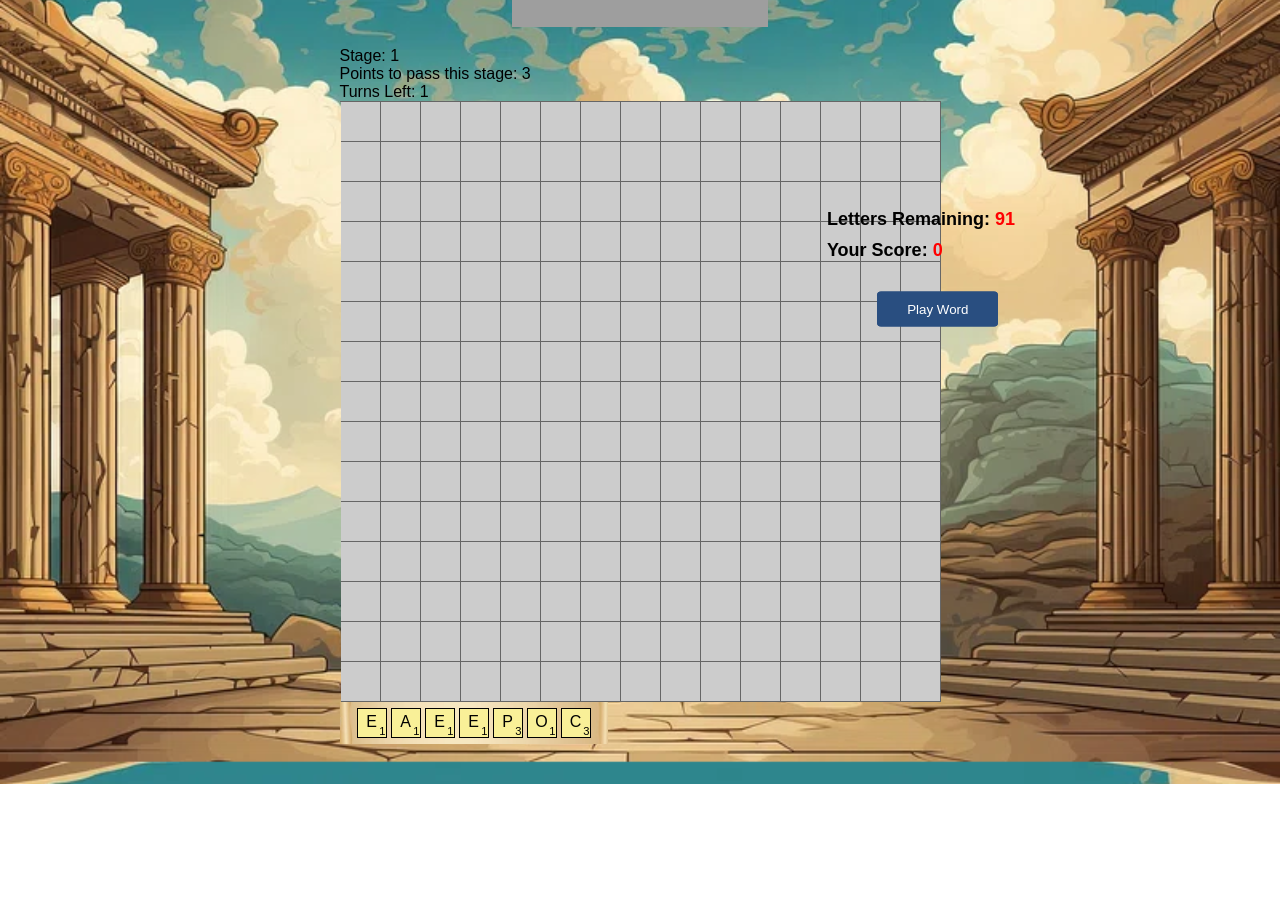
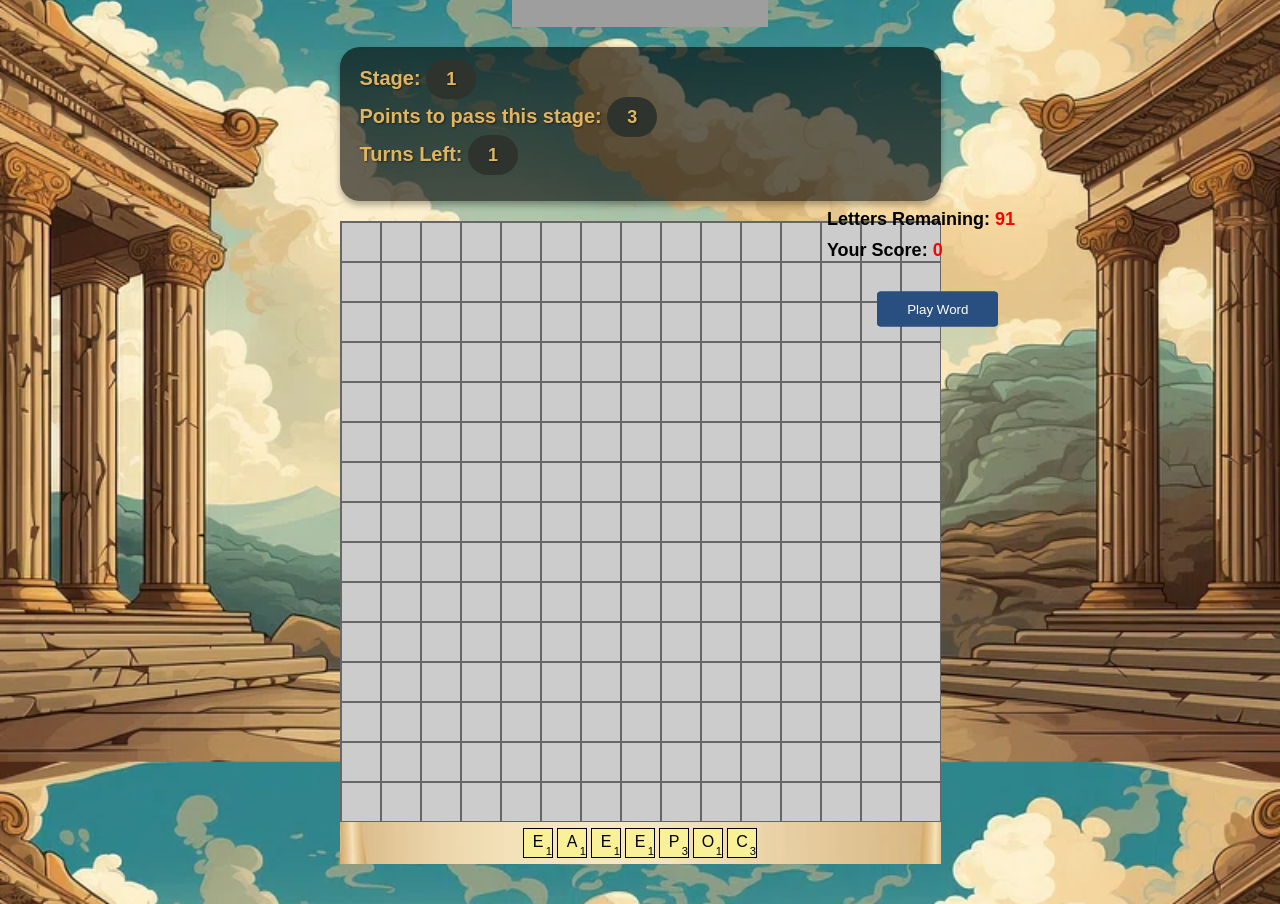
Before and after one commit to wjz224/CSE264proj, a website: page public/index.html in a window 1280 px wide. Shown: the part 91-995 px from the top of the page. Before the commit the page ends 875 px from the top, so only its background shows below. Drawn offline with Linux system fonts and the light colour scheme; grey boxes are pictures that could not be loaded.

Commit message:
finish project

```diff
--- a/public/css/scrabble.css
+++ b/public/css/scrabble.css
@@ -48,17 +48,32 @@ button:hover {
     width: 600px;
     border-top: 1px solid #666;
     border-left: 1px solid #666;
+    background-color: #3B3B3B; /* Dark gray background for the board */
+    overflow: hidden; /* Ensure the board doesn't expand beyond its container */
 }
+
 .square {
     float: left;
     height: 40px;
     width: 40px;
     box-sizing: border-box;
-    border: solid #666;
-    border-width: 0px 1px 1px 0px;
-    margin: 0px;
-    padding:2px;
+    border: solid 1px #666; /* Dark border for the squares */
+    margin: 0;
+    padding: 0;
+    position: relative;
 }
+
+.letterholder {
+    height: 100%;
+    width: 100%;
+    background-color: rgba(0, 0, 0, 0.3); /* Semi-transparent black overlay */
+    padding: 4px;
+    background-size: cover;
+    background-repeat: no-repeat;
+    background-position: center;
+    box-sizing: border-box; /* Include padding in width and height */
+}
+
 .letterholder {
     float: left;
     background-color: #da9b0a;
@@ -69,7 +84,11 @@ button:hover {
     background-position: center;
     padding-left: 15px;
     padding-right: 15px;
+    display: flex;
+    justify-content: center; /* Center horizontally */
+    align-items: center; /* Center vertically */
 }
+
 .tile {
     float: left;
     height: 30px;
@@ -164,3 +183,47 @@ main {
 #remaining-letters span, #player-score span {
     color: red;
 }
+/* Style for stage, turns left, and points required */
+#stage-info {
+    margin-bottom: 20px;
+    padding: 20px;
+    background-color: rgba(0, 0, 0, 0.6); /* Semi-transparent black background */
+    border-radius: 20px;
+    box-shadow: 0 4px 6px rgba(0, 0, 0, 0.3);
+    display: flex;
+    flex-direction: column;
+    align-items: left;
+}
+
+#stage-info > div {
+    margin-bottom: 15px;
+    font-size: 20px;
+    font-weight: bold;
+    color: #E1B560; /* Rich gold color for text */
+    text-shadow: 1px 1px 2px rgba(0, 0, 0, 0.5);
+}
+
+#stage, #turns-left, #points-required {
+    padding: 10px 20px;
+    border-radius: 20px;
+    font-size: 18px;
+    font-weight: bold;
+    margin-bottom: 10px;
+    text-transform: uppercase;
+    text-align: center;
+}
+
+#stage {
+    background-color: #2E332E; /* Dark greenish-brown color for stage */
+    color: #E1B560; /* Rich gold color for text */
+}
+
+#turns-left {
+    background-color: #2E332E; /* Deep blue color for turns left */
+    color: #E1B560; /* Rich gold color for text */
+}
+
+#points-required {
+    background-color: #2E332E; /* Dark brownish color for points required */
+    color: #E1B560; /* Rich gold color for text */
+}
--- a/public/js/scrabbleGame.js
+++ b/public/js/scrabbleGame.js
@@ -47,9 +47,11 @@ class Game {
     draw() {
         var content = "";
         content += this.displayGameStatus();
-        content += `<div>Stage: ${this.stage}</div>`;
-        content += `<div>Points to pass this stage: ${this.stagePoints[this.stage - 1]}</div>`;
-        content += `<div>Turns Left: ${this.turnsPerStage[this.stage - 1] - this.currentTurn}</div>`; // Display turns left
+        content += `<div id="stage-info">`;
+        content += `<div>Stage: <span id="stage">${this.stage}</span></div>`;
+        content += `<div>Points to pass this stage: <span id="points-required">${this.stagePoints[this.stage - 1]}</span></div>`;
+        content += `<div>Turns Left: <span id="turns-left">${this.turnsPerStage[this.stage - 1] - this.currentTurn}</span></div>`; // Display turns left
+        content += `</div>`;
         content += this.board.html();
         content += this.players[this.playerTurn].displayLetters();
         content += '<button onclick="window.scrabble.submitWord()">Play Word</button>';
```
